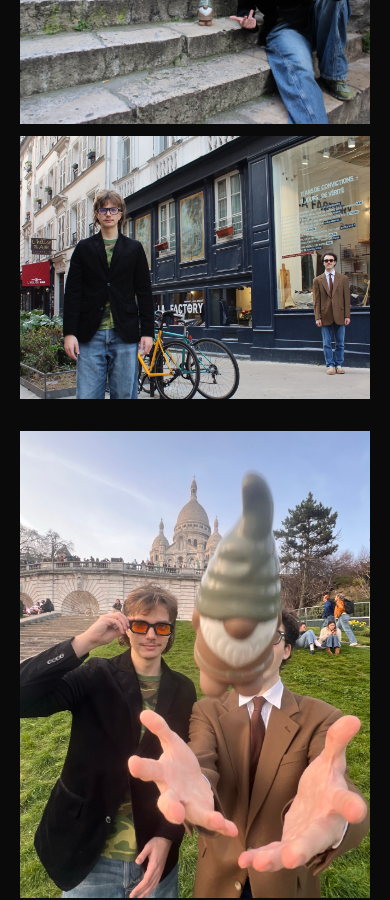
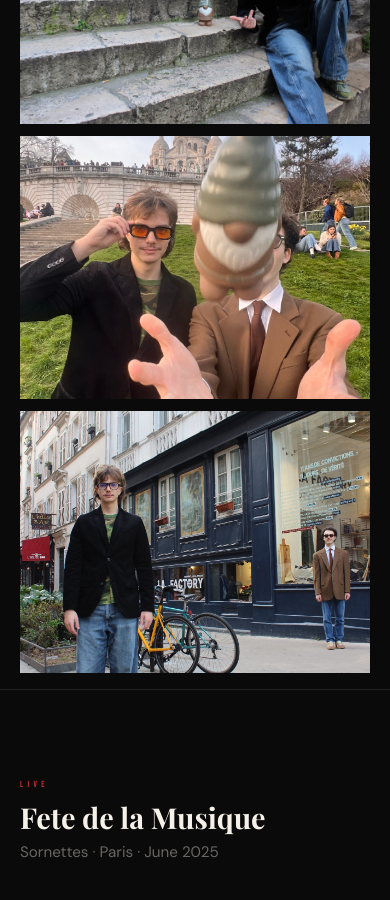
Before and after one commit to myltonvanbolderen-design/small-record, a Next.js app: page /small-record in a window 390 px wide. Shown: the part 3700-4600 px from the top of the page. Built offline with nearby package versions, Linux system fonts and the light colour scheme; grey boxes are pictures that could not be loaded; a web font is replaced by a local one.

Commit message:
feat: integrate FlipImage in 3-column grid (5/3/4) on small-record page
Mobile: img_5568 → FlipImage → img_5537 stacked
Desktop: 3 columns with FlipImage portrait in center

Co-Authored-By: Claude Opus 4.6 (1M context) <noreply@anthropic.com>

```diff
--- a/app/small-record/page.tsx
+++ b/app/small-record/page.tsx
@@ -197,10 +197,10 @@ export default function SmallRecordPage() {
           </div>
         </section>
 
-        {/* ═══════ PHOTO EDITORIAL - Bigger, 7/5 split ═══════ */}
+        {/* ═══════ PHOTO EDITORIAL - 3 column grid with FlipImage ═══════ */}
         <section className="px-5 py-4 md:px-8">
           <div className="grid grid-cols-12 gap-3">
-            <div className="col-span-12 md:col-span-7">
+            <div className="col-span-12 md:col-span-5">
               <div className="relative aspect-[4/3] w-full overflow-hidden">
                 <Image
                   src="/images/duo/img_5568.jpg"
@@ -211,7 +211,15 @@ export default function SmallRecordPage() {
                 />
               </div>
             </div>
-            <div className="col-span-12 md:col-span-5">
+            <div className="col-span-12 md:col-span-3">
+              <FlipImage
+                images={['/images/duo/img_3234.jpg', '/images/duo/img_3235.jpg']}
+                alt="Small Records"
+                interval={500}
+                className="aspect-[4/3] w-full md:aspect-[3/4]"
+              />
+            </div>
+            <div className="col-span-12 md:col-span-4">
               <div className="relative aspect-[4/3] w-full overflow-hidden">
                 <Image
                   src="/images/duo/img_5537.jpg"
@@ -223,16 +231,6 @@ export default function SmallRecordPage() {
               </div>
             </div>
           </div>
-        </section>
-
-        {/* ═══════ FLIP IMAGE ═══════ */}
-        <section className="px-5 py-4 md:px-8">
-          <FlipImage
-            images={['/images/duo/img_3234.jpg', '/images/duo/img_3235.jpg']}
-            alt="Small Records"
-            interval={500}
-            className="aspect-[3/4] w-full"
-          />
         </section>
 
         {/* ═══════ LIVE - Fete de la Musique at Sornettes ═══════ */}
```
